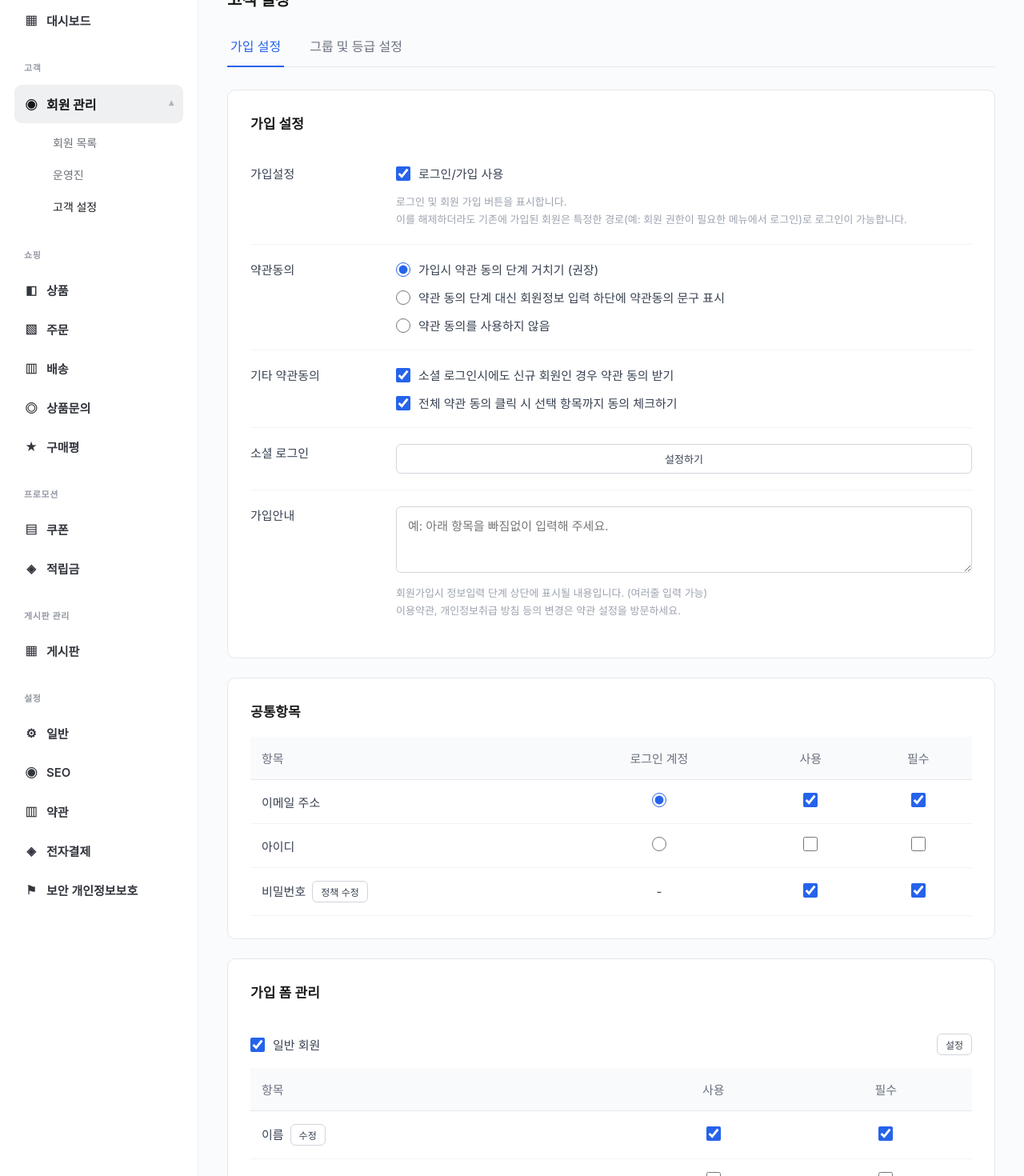
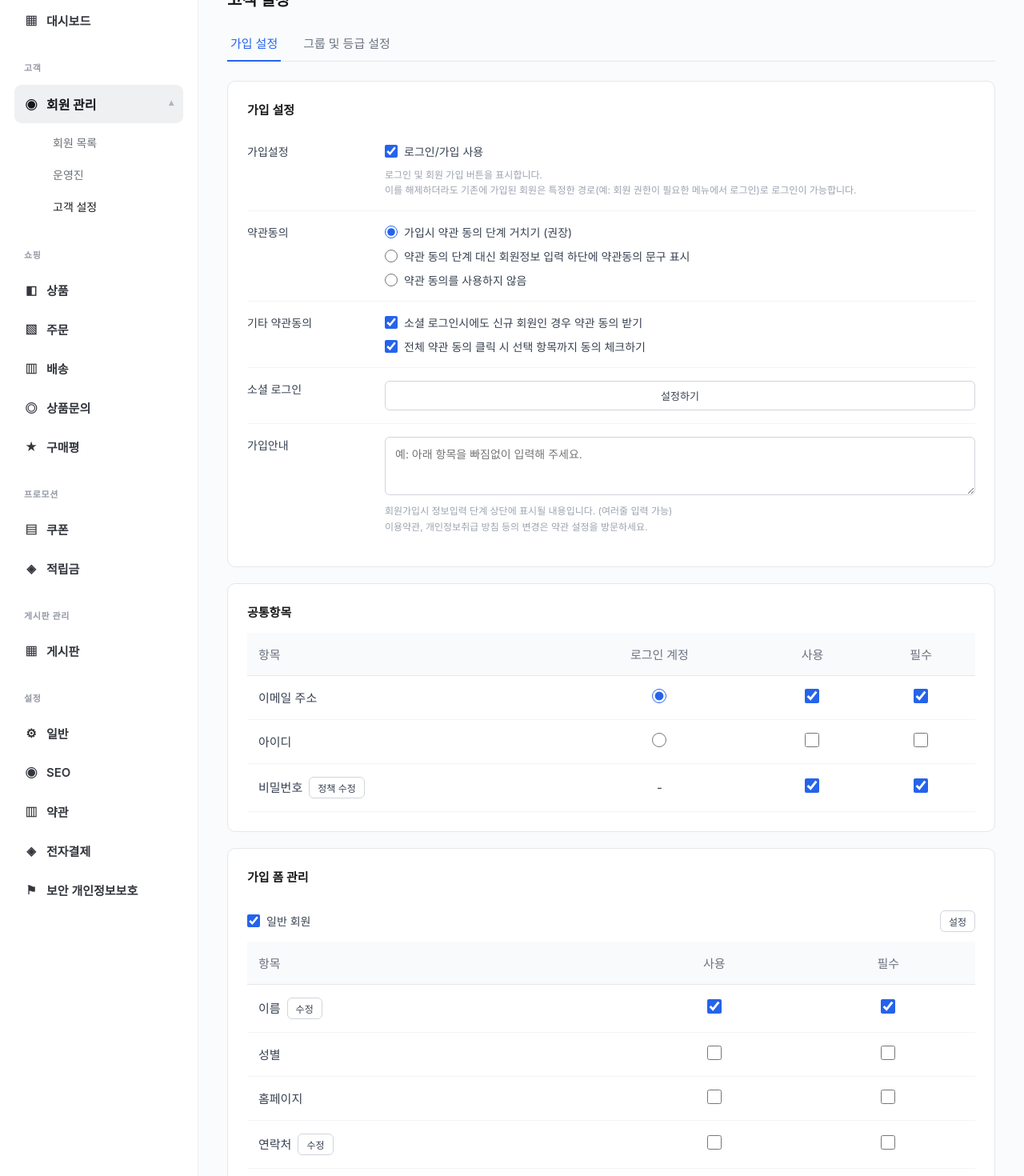
Before and after one commit to youzam136-sudo/belian-admin, a React (Vite) app: page /members/settings in a window 1280 px wide. Shown: the part 120-1590 px from the top of the page at 80% size. Built offline with nearby package versions, Linux system fonts and the light colour scheme.

Commit message:
Update membersettings.css

```diff
--- a/src/styles/membersettings.css
+++ b/src/styles/membersettings.css
@@ -1,22 +1,22 @@
 .member-settings__title {
-  font-size: 22px;
+  font-size: 20px;
   font-weight: 600;
-  margin-bottom: 24px;
+  margin-bottom: 20px;
   color: #1a1a1a;
 }
 
 .member-settings__tabs {
   display: flex;
-  gap: 28px;
+  gap: 24px;
   border-bottom: 1px solid #e5e7eb;
-  margin-bottom: 28px;
+  margin-bottom: 24px;
 }
 
 .member-settings__tab {
   background: none;
   border: none;
-  padding: 14px 4px;
-  font-size: 16px;
+  padding: 12px 4px;
+  font-size: 15px;
   color: #6b7280;
   cursor: pointer;
   position: relative;
@@ -40,27 +40,27 @@
 .member-settings__content {
   display: flex;
   flex-direction: column;
-  gap: 24px;
+  gap: 20px;
 }
 
 .member-settings__card {
   background: #fff;
   border: 1px solid #e5e7eb;
   border-radius: 10px;
-  padding: 28px;
+  padding: 24px;
 }
 
 .member-settings__card-title {
-  font-size: 17px;
+  font-size: 15px;
   font-weight: 600;
-  margin-bottom: 20px;
+  margin-bottom: 16px;
   color: #1a1a1a;
 }
 
 .member-settings__row {
   display: flex;
   gap: 32px;
-  padding: 20px 0;
+  padding: 16px 0;
   border-bottom: 1px solid #f3f4f6;
 }
 
@@ -69,8 +69,8 @@
 }
 
 .member-settings__label {
-  flex: 0 0 150px;
-  font-size: 15px;
+  flex: 0 0 140px;
+  font-size: 14px;
   color: #374151;
   font-weight: 500;
 }
@@ -79,15 +79,15 @@
   flex: 1;
   display: flex;
   flex-direction: column;
-  gap: 14px;
+  gap: 10px;
 }
 
 .member-settings__checkbox,
 .member-settings__radio {
   display: flex;
   align-items: center;
-  gap: 10px;
-  font-size: 15px;
+  gap: 8px;
+  font-size: 14px;
   color: #374151;
   cursor: pointer;
 }
@@ -95,15 +95,15 @@
 .member-settings__checkbox input,
 .member-settings__radio input {
   accent-color: #2563eb;
-  width: 18px;
-  height: 18px;
+  width: 16px;
+  height: 16px;
   cursor: pointer;
 }
 
 .member-settings__hint {
-  font-size: 13px;
+  font-size: 12px;
   color: #9ca3af;
-  line-height: 1.7;
+  line-height: 1.6;
   margin: 0;
 }
 
@@ -142,8 +142,8 @@
 .member-settings__textarea {
   border: 1px solid #d1d5db;
   border-radius: 6px;
-  padding: 12px 14px;
-  font-size: 15px;
+  padding: 10px 12px;
+  font-size: 14px;
   resize: vertical;
   font-family: inherit;
 }
@@ -151,10 +151,10 @@
 .member-settings__select {
   border: 1px solid #d1d5db;
   border-radius: 6px;
-  padding: 10px 14px;
-  font-size: 15px;
+  padding: 8px 12px;
+  font-size: 14px;
   color: #374151;
-  width: 220px;
+  width: 200px;
 }
 
 .member-settings__table {
@@ -193,7 +193,7 @@
 }
 
 .member-settings__member-type {
-  padding: 20px 0;
+  padding: 16px 0;
   border-bottom: 1px solid #f3f4f6;
   margin-bottom: 8px;
 }
@@ -202,14 +202,14 @@
   display: flex;
   align-items: center;
   justify-content: space-between;
-  margin-bottom: 16px;
+  margin-bottom: 12px;
 }
 
 .member-settings__link-btn {
   background: none;
   border: none;
   color: #2563eb;
-  font-size: 14px;
+  font-size: 13px;
   cursor: pointer;
   padding: 8px 0;
   text-align: left;
@@ -220,9 +220,8 @@
   border-radius: 8px;
   width: 100%;
   text-align: center;
-  padding: 14px;
+  padding: 12px;
   color: #6b7280;
-  font-size: 14px;
   margin-top: 8px;
 }
 
@@ -234,21 +233,21 @@
 .member-settings__notice {
   background: #eff6ff;
   border-radius: 8px;
-  padding: 18px;
-  margin-bottom: 18px;
+  padding: 16px;
+  margin-bottom: 16px;
 }
 
 .member-settings__notice p {
-  font-size: 14px;
+  font-size: 13px;
   color: #374151;
-  line-height: 1.7;
-  margin: 0 0 10px;
+  line-height: 1.6;
+  margin: 0 0 8px;
 }
 
 .member-settings__badge {
   background: #dbeafe;
   color: #2563eb;
-  font-size: 13px;
+  font-size: 12px;
   padding: 4px 10px;
   border-radius: 4px;
   font-weight: 500;
@@ -257,6 +256,5 @@
 .member-settings__empty {
   text-align: center;
   color: #9ca3af;
-  padding: 28px 0;
-  font-size: 14px;
+  padding: 24px 0;
 }
```
